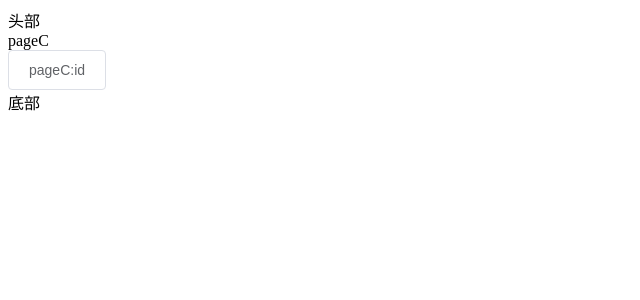
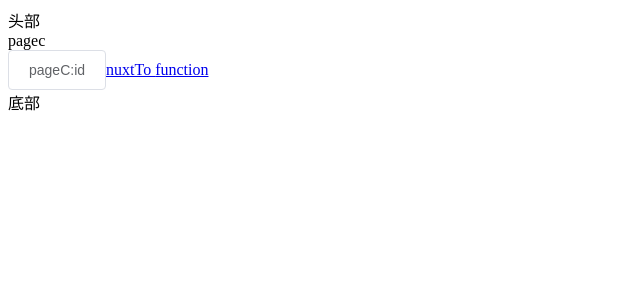
Before and after one commit to yananchenhub/-nuxt-demo, a Nuxt app: page /pageC in a window 1280 px wide. Shown: the top 300 px of the page, without its empty margins (0-640 px from the left). Built offline with nearby package versions, Linux system fonts and the light colour scheme.

Commit message:
路由配置

```diff
--- a/nuxt.config.js
+++ b/nuxt.config.js
@@ -1,3 +1,4 @@
+debugger
 export default {
   // Global page headers: https://go.nuxtjs.dev/config-head
   head: {
@@ -33,12 +34,31 @@ export default {
     '@/plugins/element-ui'
   ],
   router: {
+    middleware: 'redirect',
     extendRoutes(routes, resolve) {
       routes.push({
         name: 'pageC',
         path: '/pageCNew',
         component: resolve(__dirname, 'pages/pageC/index.vue')
       });
+      routes.push({
+        name: 'pageCNew-id',
+        path: '/pageCNew/:id',
+        component: resolve(__dirname, 'pages/pageC/_id.vue'),
+      });
+      routes.push({
+        name: 'pageCNew_function',
+        path: '/pageCNew_function',
+        component: resolve(__dirname, 'pages/pageC/function.vue'),
+
+      });
+      //nuxt 里面的'-'与'/'一样，所以刷新页面的时候就把它给变成‘/’,想用‘-’的话就在middleware里面重定向一下或者是301跳转，见/Users/cyn/Work/practices/github-nuxt-demo/-nuxt-demo/pages/pageC/function.vue
+      // routes.push({
+      //   name: 'pageC-function',
+      //   path: '/pageC-function',
+      //   component: resolve(__dirname, 'pages/pageC/function.vue'),
+
+      // });
     }
   },
 
--- /dev/null
+++ b/pages/pageC/function.vue
@@ -0,0 +1,17 @@
+<template>
+  <div>
+    <div>
+      function
+    </div>
+  </div>
+</template>
+<script>
+export default{
+  //与nuxt.config.js结合起来看
+  //单独一个页面可以这样做，如果页面多的话这样的方式不行
+  // beforeCreate() {
+  //   this.$router.replace('/pageC-function')
+  // }
+}
+
+</script>
--- a/pages/pageC/index.vue
+++ b/pages/pageC/index.vue
@@ -1,7 +1,11 @@
 <template>
   <div>
-    <div>pageC</div>
+    <div>
+      pagec
+    </div>
     <el-button @click="toPageCid">pageC:id</el-button>
+    <nuxt-link to="/pageCNew/1">nuxtTo </nuxt-link>
+    <nuxt-link to="/pageCNew_function">function </nuxt-link>
   </div>
 </template>
 <script>
@@ -9,7 +13,8 @@
   export default{
     methods: {
       toPageCid(){
-        this.$router.push('/pageCNew/1')
+        //此处会在middleWare里面被转成pageCNew/1
+        this.$router.push('/pageC/1')
       }
     }
   }
```
Also changed, not shown: middleware/redirect.js (added, +15 -0 lines).
